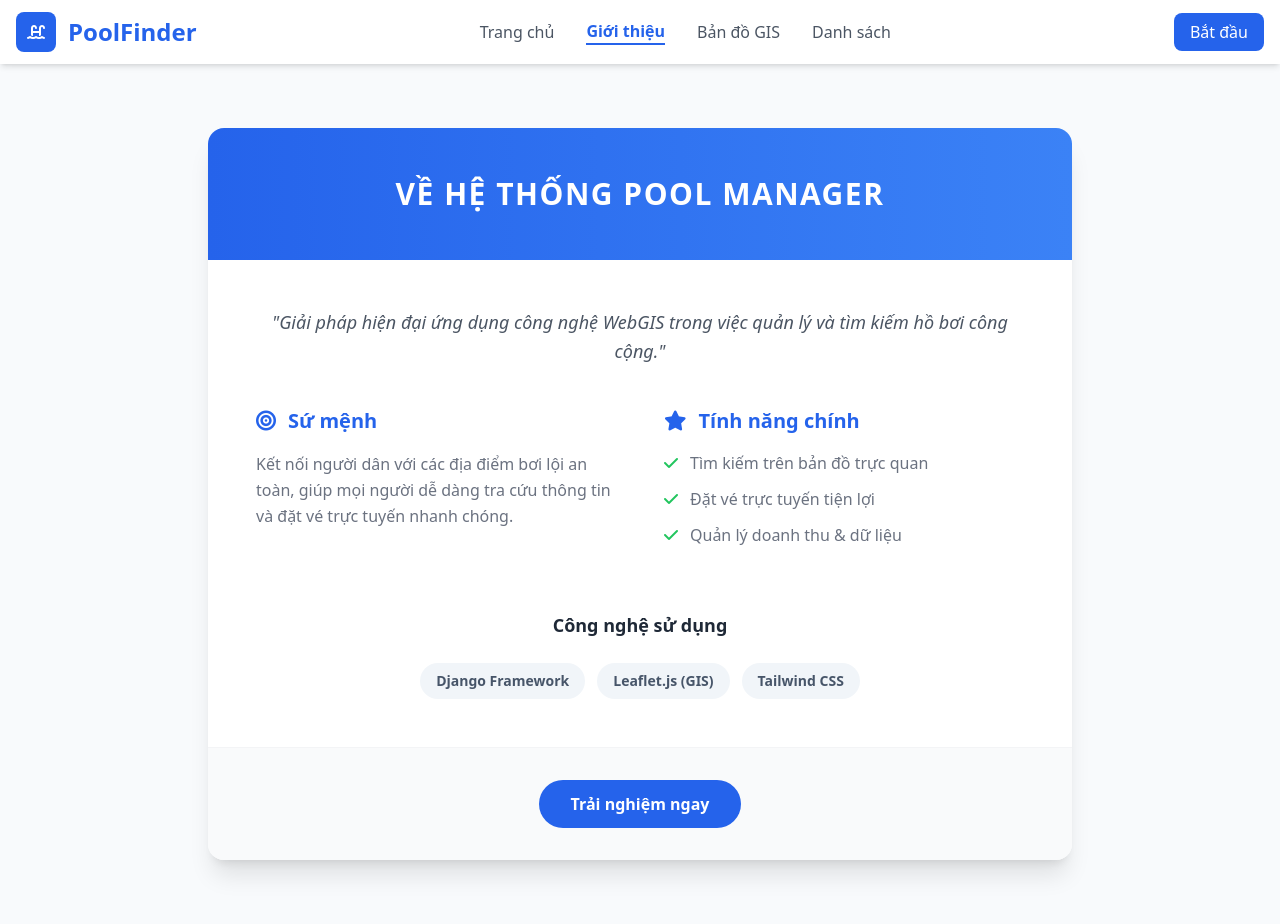
After one commit to chomper-org/quanlyhoboicongcong, a Django app: page /gioi-thieu/ in a window 1280 px wide. The commit adds this page. Run offline with Django 5.2, Linux system fonts and the light colour scheme; some libraries are stand-ins or nearby versions.

Commit message:
eqweqweqwe

```diff
--- a/PoolManager/urls.py
+++ b/PoolManager/urls.py
@@ -3,7 +3,7 @@ from django.urls import path
 from django.conf import settings
 from django.conf.urls.static import static
 from quan_ly_ho_boi import views
-from quan_ly_ho_boi.views import ban_do, xoa_ho_boi, admin_home, login_admin, logout_admin, home_page, user_profile, login_user, logout_user, register_user, tao_ho_boi, chinh_sua_ho_boi
+from quan_ly_ho_boi.views import ban_do, gioi_thieu, xoa_ho_boi, admin_home, login_admin, logout_admin, home_page, user_profile, login_user, logout_user, register_user, tao_ho_boi, chinh_sua_ho_boi
 
 # --- CẤU HÌNH GIAO DIỆN ADMIN TẠI ĐÂY ---
 admin.site.site_header = "HỆ THỐNG QUẢN LÝ "     # Tiêu đề lớn ở trên cùng
@@ -13,6 +13,8 @@ admin.site.index_title = "Bảng điều khiển quản trị"    # Tiêu đề
 
 urlpatterns = [
     # path('admin/', admin.site.urls),  # Tắt admin Django
+
+path('gioi-thieu/', views.gioi_thieu, name='gioi_thieu'),
     path('', home_page, name='home'),
     path('profile/', user_profile, name='profile'),
     path('map/', ban_do, name='map'),
--- a/quan_ly_ho_boi/templates/quan_ly_ho_boi/base.html
+++ b/quan_ly_ho_boi/templates/quan_ly_ho_boi/base.html
@@ -23,7 +23,7 @@
         <div class="collapse navbar-collapse" id="navbarNav">
             <ul class="navbar-nav ms-auto">
                 <li class="nav-item"><a class="nav-link" href="{% url 'home' %}">Trang chủ</a></li>
-                <li class="nav-item"><a class="nav-link" href="{% url 'dashboard' %}">Dashboard</a></li>
+
                 <li class="nav-item"><a class="nav-link" href="{% url 'map' %}">Bản đồ GIS</a></li>
                 <li class="nav-item"><a class="nav-link" href="{% url 'payment_history' %}">Lịch sử thanh toán</a></li>
                 <li class="nav-item"><a class="nav-link" href="{% url 'quan_ly' %}">Quản lý</a></li>
--- /dev/null
+++ b/quan_ly_ho_boi/templates/quan_ly_ho_boi/gioi_thieu.html
@@ -0,0 +1,81 @@
+<!DOCTYPE html>
+<html lang="vi">
+<head>
+    <meta charset="UTF-8">
+    <meta name="viewport" content="width=device-width, initial-scale=1.0">
+    <title>Giới thiệu | PoolFinder</title>
+    <script src="https://cdn.tailwindcss.com"></script>
+    <link rel="stylesheet" href="https://cdnjs.cloudflare.com/ajax/libs/font-awesome/6.0.0/css/all.min.css">
+</head>
+<body class="bg-slate-50">
+    <nav class="sticky top-0 z-50 bg-white shadow-md">
+        <div class="max-w-7xl mx-auto px-4 h-16 flex justify-between items-center">
+            <div class="flex items-center gap-3">
+                <div class="w-10 h-10 bg-blue-600 rounded-lg flex items-center justify-center">
+                    <i class="fas fa-swimming-pool text-white"></i>
+                </div>
+                <span class="text-2xl font-bold text-blue-600">PoolFinder</span>
+            </div>
+            <div class="hidden md:flex items-center gap-8">
+                <a href="{% url 'home' %}" class="text-gray-600 hover:text-blue-600 transition font-medium">Trang chủ</a>
+                <a href="{% url 'gioi_thieu' %}" class="text-blue-600 font-bold border-b-2 border-blue-600">Giới thiệu</a>
+                <a href="{% url 'map' %}" class="text-gray-600 hover:text-blue-600 transition font-medium">Bản đồ GIS</a>
+                <a href="{% url 'pool_list' %}" class="text-gray-600 hover:text-blue-600 transition font-medium">Danh sách</a>
+            </div>
+            <div>
+                <a href="{% url 'home' %}" class="px-4 py-2 bg-blue-600 text-white rounded-lg hover:bg-blue-700 transition">Bắt đầu</a>
+            </div>
+        </div>
+    </nav>
+
+    <main class="max-w-4xl mx-auto py-16 px-4">
+        <div class="bg-white rounded-2xl shadow-xl overflow-hidden">
+            <div class="bg-gradient-to-r from-blue-600 to-blue-500 py-12 text-center text-white">
+                <h1 class="text-3xl font-bold uppercase tracking-wider">Về Hệ Thống Pool Manager</h1>
+            </div>
+
+            <div class="p-8 md:p-12">
+                <p class="text-lg text-gray-600 leading-relaxed mb-10 text-center italic">
+                    "Giải pháp hiện đại ứng dụng công nghệ WebGIS trong việc quản lý và tìm kiếm hồ bơi công cộng."
+                </p>
+
+                <div class="grid md:grid-cols-2 gap-12">
+                    <div>
+                        <h3 class="text-xl font-bold text-blue-600 flex items-center mb-4">
+                            <i class="fas fa-bullseye mr-3"></i> Sứ mệnh
+                        </h3>
+                        <p class="text-gray-500 leading-relaxed">
+                            Kết nối người dân với các địa điểm bơi lội an toàn, giúp mọi người dễ dàng tra cứu thông tin và đặt vé trực tuyến nhanh chóng.
+                        </p>
+                    </div>
+                    <div>
+                        <h3 class="text-xl font-bold text-blue-600 flex items-center mb-4">
+                            <i class="fas fa-star mr-3"></i> Tính năng chính
+                        </h3>
+                        <ul class="space-y-3">
+                            <li class="flex items-center text-gray-500"><i class="fas fa-check text-green-500 mr-3"></i> Tìm kiếm trên bản đồ trực quan</li>
+                            <li class="flex items-center text-gray-500"><i class="fas fa-check text-green-500 mr-3"></i> Đặt vé trực tuyến tiện lợi</li>
+                            <li class="flex items-center text-gray-500"><i class="fas fa-check text-green-500 mr-3"></i> Quản lý doanh thu & dữ liệu</li>
+                        </ul>
+                    </div>
+                </div>
+
+                <div class="mt-16">
+                    <h3 class="text-lg font-bold text-gray-800 mb-6 text-center">Công nghệ sử dụng</h3>
+                    <div class="flex flex-wrap justify-center gap-3">
+                        <span class="px-4 py-2 bg-slate-100 text-slate-600 rounded-full text-sm font-semibold">Django Framework</span>
+                        <span class="px-4 py-2 bg-slate-100 text-slate-600 rounded-full text-sm font-semibold">Leaflet.js (GIS)</span>
+                        <span class="px-4 py-2 bg-slate-100 text-slate-600 rounded-full text-sm font-semibold">Tailwind CSS</span>
+                    </div>
+                </div>
+            </div>
+
+            <div class="bg-gray-50 p-8 text-center border-t border-gray-100">
+                <a href="{% url 'home' %}" class="inline-block px-8 py-3 bg-blue-600 text-white rounded-full font-bold hover:shadow-lg hover:bg-blue-700 transition">
+                    Trải nghiệm ngay
+                </a>
+            </div>
+        </div>
+    </main>
+</body>
+</html>
--- a/quan_ly_ho_boi/templates/quan_ly_ho_boi/home.html
+++ b/quan_ly_ho_boi/templates/quan_ly_ho_boi/home.html
@@ -24,6 +24,7 @@
                 </div>
                 <div class="hidden md:flex items-center gap-8">
                     <a href="{% url 'home' %}" class="text-blue-600 font-bold border-b-2 border-blue-600 transition">Trang chủ</a>
+                    <a href="{% url 'gioi_thieu' %}" class="text-gray-600 hover:text-blue-600 transition font-medium">Giới thiệu</a>
                     <a href="{% url 'map' %}" class="text-gray-600 hover:text-blue-600 transition font-medium">Bản đồ GIS</a>
                     <a href="{% url 'pool_list' %}" class="text-gray-600 hover:text-blue-600 transition font-medium">Danh sách</a>
                 </div>
--- a/quan_ly_ho_boi/templates/quan_ly_ho_boi/map.html
+++ b/quan_ly_ho_boi/templates/quan_ly_ho_boi/map.html
@@ -30,6 +30,7 @@
                 </div>
                 <div class="flex items-center gap-6">
                     <a href="{% url 'home' %}" class="text-gray-600 hover:text-blue-600 transition font-medium">Trang chủ</a>
+                    <a href="{% url 'gioi_thieu' %}" class="text-gray-600 hover:text-blue-600 transition font-medium">Giới thiệu</a>
                     <a href="{% url 'map' %}" class="text-blue-600 font-bold border-b-2 border-blue-600 transition">Bản đồ GIS</a>
                     <a href="{% url 'pool_list' %}" class="text-gray-600 hover:text-blue-600 transition font-medium">Danh sách</a>
                 </div>
--- a/quan_ly_ho_boi/templates/quan_ly_ho_boi/pool_list.html
+++ b/quan_ly_ho_boi/templates/quan_ly_ho_boi/pool_list.html
@@ -17,6 +17,7 @@
                 </div>
                 <div class="flex items-center gap-6">
                     <a href="{% url 'home' %}" class="text-gray-600 hover:text-blue-600 transition font-medium">Trang chủ</a>
+                    <a href="{% url 'gioi_thieu' %}" class="text-gray-600 hover:text-blue-600 transition font-medium">Giới thiệu</a>
                     <a href="{% url 'map' %}" class="text-gray-600 hover:text-blue-600 transition font-medium">Bản đồ GIS</a>
                      <a href="{% url 'pool_list' %}" class="text-blue-600 font-bold border-b-2 border-blue-600 transition">Danh sách</a>
                 </div>
--- a/quan_ly_ho_boi/views.py
+++ b/quan_ly_ho_boi/views.py
@@ -18,7 +18,8 @@ from .models import Pool
 from django.db.models import Avg, Count
 
 
-
+def gioi_thieu(request):
+    return render(request, 'quan_ly_ho_boi/gioi_thieu.html')
 
 
 # 3. Bản đồ GIS (Trang trống chờ code tool của bạn)
```
